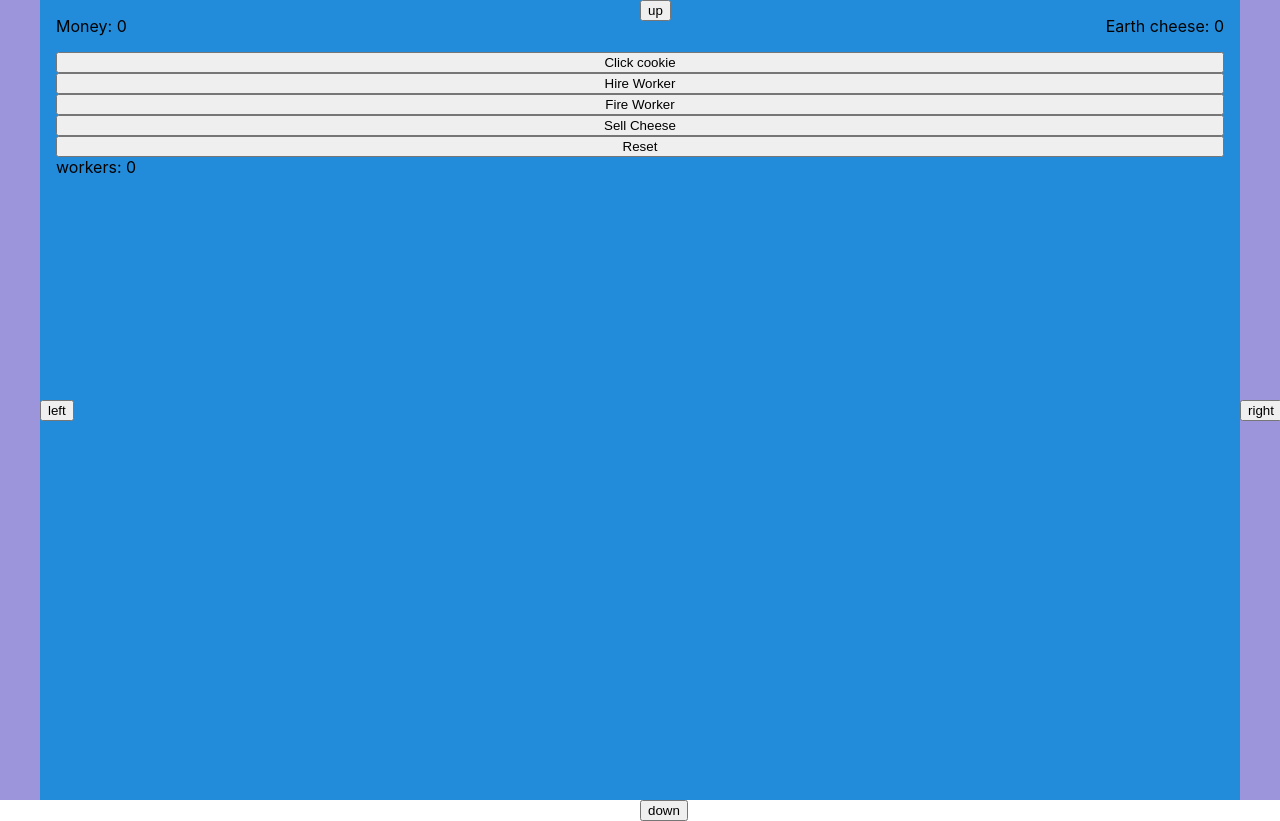
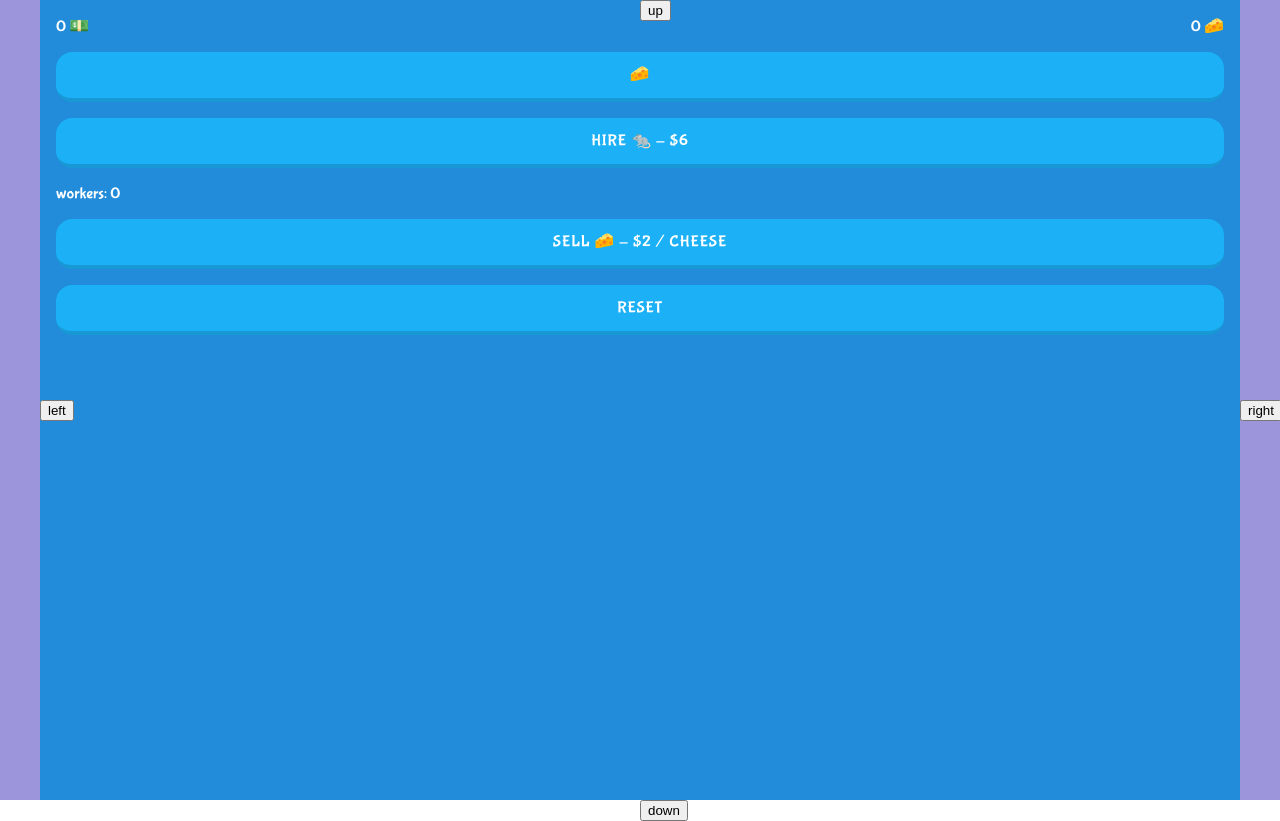
Before and after one commit to JGioia/minespot, a React (Create React App) app: page / in a window 1280 px wide. Built offline with nearby package versions, Linux system fonts and the light colour scheme.

Commit message:
Add harvest page initial styling

```diff
--- a/package.json
+++ b/package.json
@@ -8,7 +8,6 @@
     "@testing-library/react": "^13.4.0",
     "@testing-library/user-event": "^13.5.0",
     "@types/jest": "^27.5.2",
-    "@types/node": "^16.18.61",
     "@types/react": "^18.2.37",
     "@types/react-dom": "^18.2.15",
     "eslint": "^8.53.0",
@@ -45,5 +44,8 @@
       "last 1 firefox version",
       "last 1 safari version"
     ]
+  },
+  "devDependencies": {
+    "@types/node": "^20.10.2"
   }
 }
--- a/public/index.html
+++ b/public/index.html
@@ -3,6 +3,7 @@
   <head>
     <meta charset="utf-8" />
     <link rel="icon" href="%PUBLIC_URL%/favicon.ico" />
+    <link rel="stylesheet" href="https://fonts.googleapis.com/css?family=Bubblegum+Sans" />
     <meta name="viewport" content="width=device-width, initial-scale=1" />
     <meta name="theme-color" content="#000000" />
     <meta
--- a/src/App.css
+++ b/src/App.css
@@ -6,6 +6,10 @@
   height: 100vh;
   display: flex;
   justify-content: center;
+  font-family: "Bubblegum Sans", sans-serif;
+  color: #FFFFFF;
+  font-size: var(--space-medium);
+  font-weight: 500;
 }
 
 .content {
--- /dev/null
+++ b/src/components/Button.css
@@ -0,0 +1,61 @@
+
+.button {
+  appearance: button;
+  background-color: #1899D6;
+  border: solid transparent;
+  border-radius: 16px;
+  border-width: 0 0 4px;
+  box-sizing: border-box;
+  cursor: pointer;
+  display: inline-block;
+  letter-spacing: .8px;
+  line-height: 20px;
+  margin: 0;
+  outline: none;
+  overflow: visible;
+  padding: 13px 16px;
+  text-align: center;
+  text-transform: uppercase;
+  touch-action: manipulation;
+  transform: translateZ(0);
+  transition: filter .2s;
+  user-select: none;
+  -webkit-user-select: none;
+  vertical-align: middle;
+  white-space: nowrap;
+  width: 100%;
+}
+
+.button:after {
+  background-clip: padding-box;
+  background-color: #1CB0F6;
+  border: solid transparent;
+  border-radius: 16px;
+  border-width: 0 0 4px;
+  bottom: -4px;
+  content: "";
+  left: 0;
+  position: absolute;
+  right: 0;
+  top: 0;
+  z-index: -1;
+}
+
+.button:main,
+.button:focus {
+  user-select: auto;
+}
+
+.button:hover:not(:disabled) {
+  filter: brightness(1.1);
+  -webkit-filter: brightness(1.1);
+}
+
+.button:disabled {
+  cursor: auto;
+}
+
+.button:active {
+  border-width: 4px 0 0;
+  background: none;
+}
--- a/src/components/Button.tsx
+++ b/src/components/Button.tsx
@@ -1 +1,15 @@
-export {}
+import { ReactNode } from "react"
+
+import "./Button.css";
+
+export const Button = (
+  {onClick, children}:
+  {
+    onClick?: () => void,
+    children: ReactNode
+  }
+) => (
+  <div className="button" onClick={onClick}>
+    {children}
+  </div>
+);
--- /dev/null
+++ b/src/components/Stack.css
@@ -0,0 +1,26 @@
+@import '../variables.css';
+
+.stack {
+  display: flex;
+  flex-direction: column;
+}
+
+.gap-xsmall {
+  gap: var(--space-xsmall);
+}
+
+.gap-small {
+  gap: var(--space-small);
+}
+
+.gap-medium {
+  gap: var(--space-medium);
+}
+
+.gap-large {
+  gap: var(--space-large);
+}
+
+.gap-xlarge {
+  gap: var(--space-xlarge);
+}
--- /dev/null
+++ b/src/components/Stack.tsx
@@ -0,0 +1,16 @@
+import { ReactNode } from "react";
+import "./Stack.css";
+
+type Size = 'xsmall' | 'small' | 'medium' | 'large' | 'xlarge';
+
+export const Stack = ({
+  gap = 'medium',
+  children,
+}: {
+  gap?: Size
+  children: ReactNode
+}) => (
+  <div className={`stack gap-${gap}`}>
+    {children}
+  </div>
+);
--- a/src/harvest/HarvestPage.tsx
+++ b/src/harvest/HarvestPage.tsx
@@ -4,6 +4,9 @@ import { IRootState } from "../redux/store";
 
 import './HarvestPage.css';
 import { Quantity } from '../components/Quantity';
+import { useCallback, useMemo } from 'react';
+import { Button } from '../components/Button';
+import { Stack } from '../components/Stack';
 
 export const HarvestPage = () => {
   const money = useSelector((state: IRootState) => state.money);
@@ -11,26 +14,38 @@ export const HarvestPage = () => {
   const earthCheese = useSelector((state: IRootState) => state.earthCheese);
   const dispatch = useDispatch();
 
-  const clickCookie = () => dispatch(setMoney(money + 1));
-  const hireWorker = () => dispatch(setWorkers(workers + 1));
-  const fireWorker = () => dispatch(setWorkers(workers - 1));
-  const sellCheese = () => {
-    dispatch(setMoney(money + earthCheese));
+  const nextWorkerCost = useMemo(() => (workers + 2) * 3, [workers]);
+  const sellCheesePrice = 2;
+
+  const clickCookie = useCallback(
+    () => dispatch(setEarthCheese(earthCheese + 1)),
+    [dispatch, money]
+  );
+  const hireWorker = useCallback(() => {
+    dispatch(setWorkers(workers + 1));
+    dispatch(setMoney(money - nextWorkerCost));
+  }, [dispatch, workers, money, nextWorkerCost]);
+  const sellCheese = useCallback(() => {
+    dispatch(setMoney(money + earthCheese * sellCheesePrice));
     dispatch(setEarthCheese(0));
-  };
-  const restartGame = () => dispatch(resetState());
+  }, [dispatch, money, earthCheese, sellCheesePrice]);
+  const restartGame = useCallback(
+    () => dispatch(resetState()),
+    [dispatch]
+  );
 
   return (
     <div className='harvest-page'>
-      <button onClick={clickCookie}>Click cookie</button>
-      <button onClick={hireWorker}>Hire Worker</button>
-      <button onClick={fireWorker}>Fire Worker</button>
-      <button onClick={sellCheese}>Sell Cheese</button>
-      <button onClick={restartGame}>Reset</button>
-      <span>
-        <span>workers: </span>
-        <Quantity value={workers} />
-      </span>
+      <Stack>
+        <Button onClick={clickCookie}>🧀</Button>
+        <Button onClick={hireWorker}>Hire 🐀 - ${nextWorkerCost}</Button>
+        <span>
+          <span>workers: </span>
+          <Quantity value={workers} />
+        </span>
+        <Button onClick={sellCheese}>Sell 🧀 - ${sellCheesePrice} / cheese</Button>
+        <Button onClick={restartGame}>Reset</Button>
+      </Stack>
     </div>
   )
 };
--- a/src/index.css
+++ b/src/index.css
@@ -1,8 +1,12 @@
 body {
   margin: 0;
-  font-family: -apple-system, BlinkMacSystemFont, 'Segoe UI', 'Roboto', 'Oxygen',
+  /* font-family: -apple-system, BlinkMacSystemFont, 'Segoe UI', 'Roboto', 'Oxygen',
     'Ubuntu', 'Cantarell', 'Fira Sans', 'Droid Sans', 'Helvetica Neue',
-    sans-serif;
+    sans-serif; */
+  font-family: "Bubblegum Sans", sans-serif;
+  color: #FFFFFF;
+  font-size: 30px;
+  /* font-weight: 900; */
   -webkit-font-smoothing: antialiased;
   -moz-osx-font-smoothing: grayscale;
 }
--- a/src/overlay/Overlay.tsx
+++ b/src/overlay/Overlay.tsx
@@ -12,12 +12,12 @@ const TopBar = () => {
   return (
     <div className='top-bar'>
       <span>
-        <span>Money: </span>
         <Quantity value={money} />
+        <span> 💵</span>
       </span>
       <span>
-        <span>Earth cheese: </span>
         <Quantity value={earthCheese} />
+        <span> 🧀</span>
       </span>
     </div>
   )
```
Also changed, not shown: 1 other file (tests, documents, lock files or other folders).
